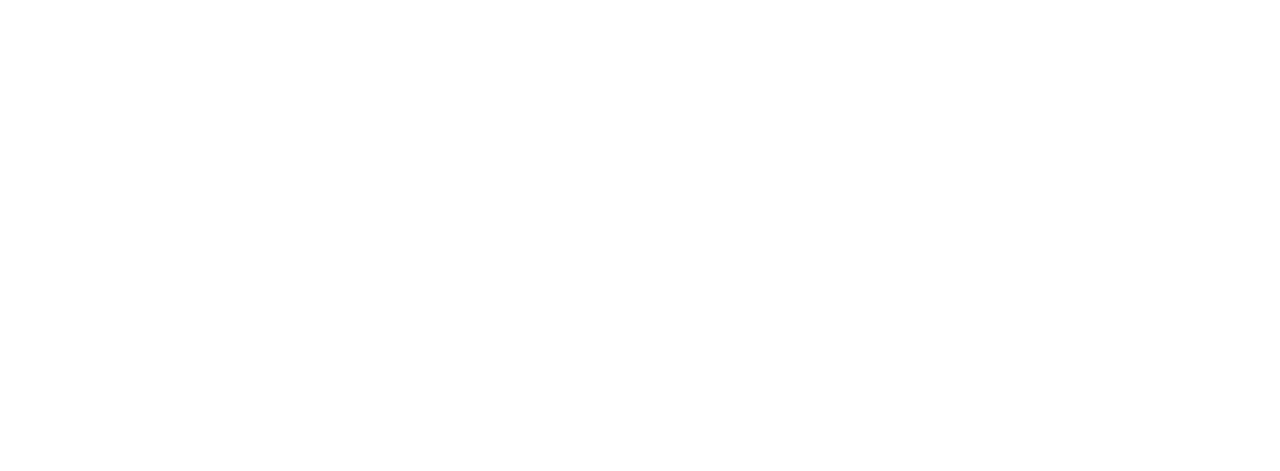
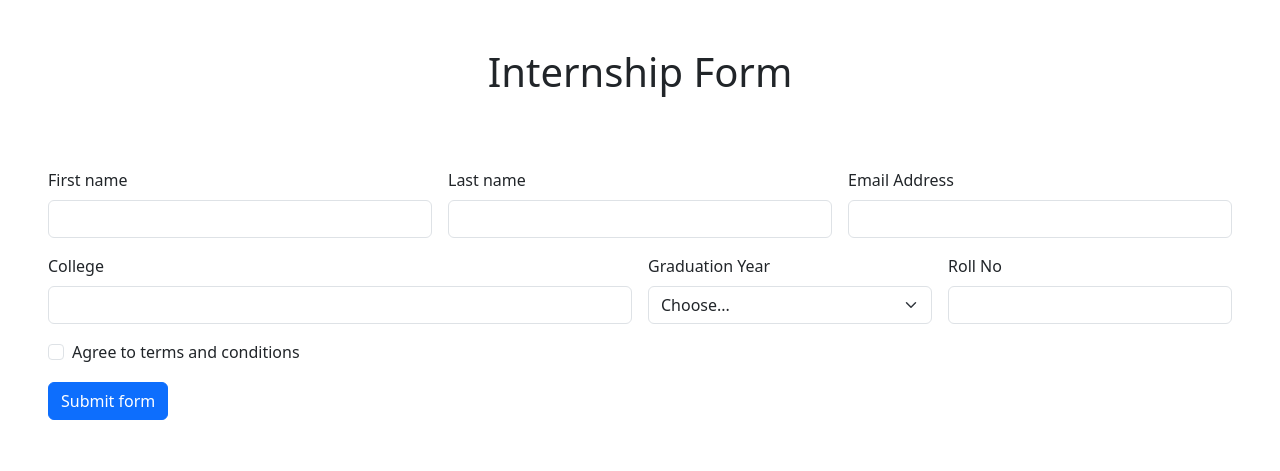
Before and after one commit to acciojob/bootstrap-form-easy-madhes20, a website: page main.html in a window 1280 px wide. Drawn offline with nearby package versions, Linux system fonts and the light colour scheme.

Commit message:
Update main.html

```diff
--- a/main.html
+++ b/main.html
@@ -4,11 +4,79 @@
 
 <head>
 	<link rel="stylesheet" href="styles.css">
+	<link href="https://cdn.jsdelivr.net/npm/bootstrap@5.3.0-alpha1/dist/css/bootstrap.min.css" rel="stylesheet" integrity="sha384-GLhlTQ8iRABdZLl6O3oVMWSktQOp6b7In1Zl3/Jr59b6EGGoI1aFkw7cmDA6j6gD" crossorigin="anonymous">
 </head>
 
 <body>
 	<!-- the entire body must be written by student -->
-    <script type="text/javascript" src="./script.js">
+	<form class="row g-3 py-5 px-5 needs-validation" novalidate>
+
+            <h1 class="text-center pb-5">Internship Form</h1>
+
+            <div class="col-md-4">
+              <label for="validationCustom01" class="form-label">First name</label>
+              <input type="text" class="form-control" id="validationCustom01" required>
+              <div class="invalid-feedback">
+                First name required!
+              </div>
+            </div>
+            <div class="col-md-4">
+              <label for="validationCustom02" class="form-label">Last name</label>
+              <input type="text" class="form-control" id="validationCustom02"  required>
+              <div class="invalid-feedback">
+                Last name required!
+              </div>
+            </div>
+            <div class="col-md-4">
+              <label for="validationCustomUsername" class="form-label">Email Address</label>
+                <input type="email" class="form-control" id="validationCustomUsername" aria-describedby="inputGroupPrepend" required>
+                <div class="invalid-feedback">
+                  Email required!
+                </div>
+            </div>
+            <div class="col-md-6">
+              <label for="validationCustom03" class="form-label">College</label>
+              <input type="text" class="form-control" id="validationCustom03" required>
+              <div class="invalid-feedback">
+                Please provide a valid college.
+              </div>
+            </div>
+            <div class="col-md-3">
+              <label for="validationCustom04" class="form-label">Graduation Year</label>
+              <select class="form-select" id="validationCustom04" required>
+                <option selected disabled value="">Choose...</option>
+                <option>2020</option>
+                <option>2021</option>
+                <option>2022</option>
+                <option>2023</option>
+              </select>
+              <div class="invalid-feedback">
+                Please select a valid Graduation Year.
+              </div>
+            </div>
+            <div class="col-md-3">
+              <label for="validationCustom05" class="form-label">Roll No</label>
+              <input type="text" class="form-control" id="validationCustom05" required>
+              <div class="invalid-feedback">
+                Please provide a valid Roll No.
+              </div>
+            </div>
+            <div class="col-12">
+              <div class="form-check">
+                <input class="form-check-input" type="checkbox" value="" id="invalidCheck" required>
+                <label class="form-check-label" for="invalidCheck">
+                  Agree to terms and conditions
+                </label>
+                <div class="invalid-feedback">
+                  You must agree before submitting.
+                </div>
+              </div>
+            </div>
+            <div class="col-12">
+              <button class="btn btn-primary" type="submit">Submit form</button>
+            </div>
+          </form>
+	<script type="text/javascript" src="./script.js">
 </script>
 
 </body>
```
